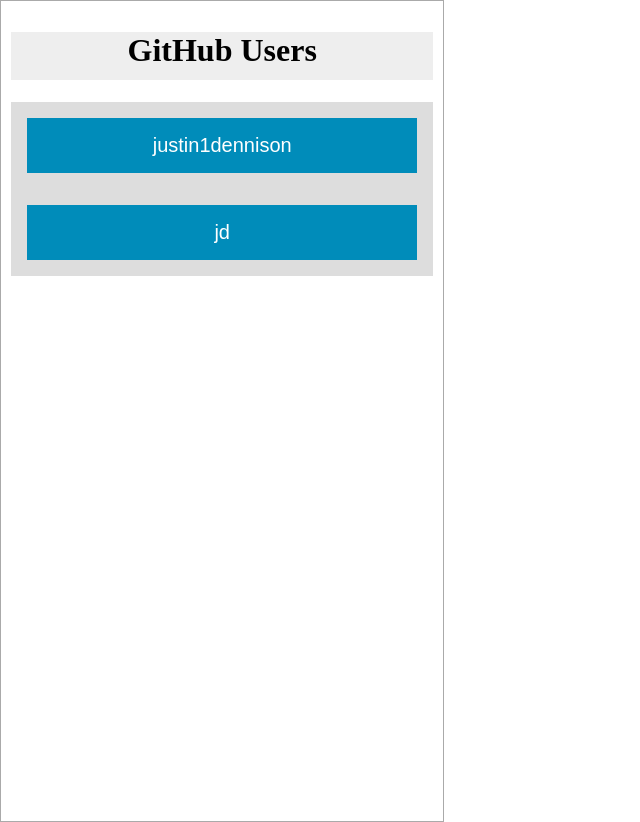
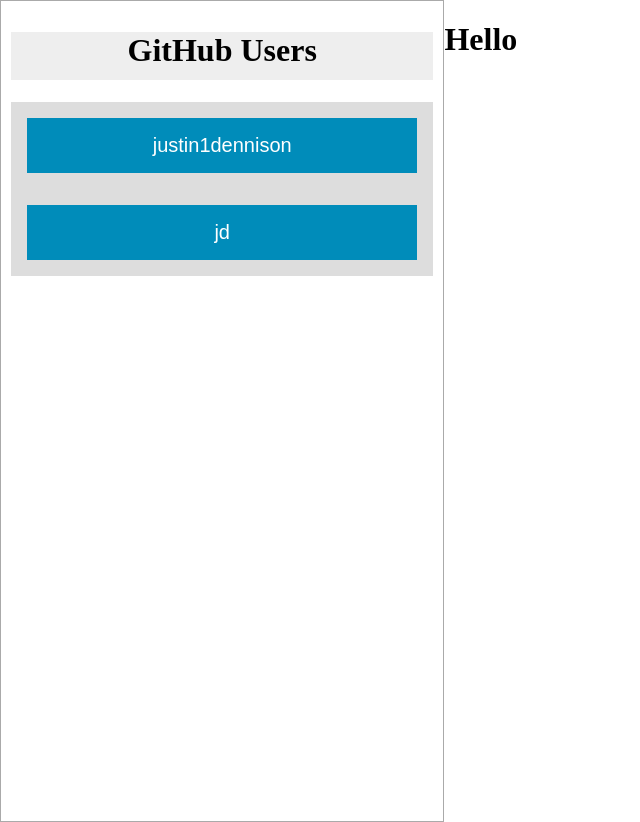
Before and after one commit to romulussenter/github-metrics, a React (Create React App) app: page / in a window 1280 px wide. Shown: the whole page, without its empty margins (0-640 px from the left). Built offline with nearby package versions, Linux system fonts and the light colour scheme.

Commit message:
created a user information component that will show the information for the currently selected user. Changed the app styling to use flexbox to have the sidebar and the user information side by side

```diff
--- a/src/App.css
+++ b/src/App.css
@@ -0,0 +1,3 @@
+.App--container {
+    display: flex;
+}
--- a/src/App.js
+++ b/src/App.js
@@ -3,6 +3,7 @@
 
 //Components
 import UserSideBar from './UserSideBar';
+import UserInformation from './UserInformation';
 
 class App extends Component {
   constructor() {
@@ -22,11 +23,12 @@
 
   render() {
     return (
-      <div>
+      <div className='App--container'>
         <UserSideBar
           selectedUser={this.state.selectedUser}
           users={this.state.users}
           onSelect={this.selectUser}/>
+        <UserInformation />
       </div>
     );
   }
--- /dev/null
+++ b/src/UserInformation.js
@@ -0,0 +1,11 @@
+import React, { Component } from 'react';
+
+class UserInformation extends Component {
+    render(){
+        return (
+            <h1>Hello</h1>
+        )
+    }
+}
+
+export default UserInformation;
```
Also changed, not shown: src/UserInformation.css (added).
